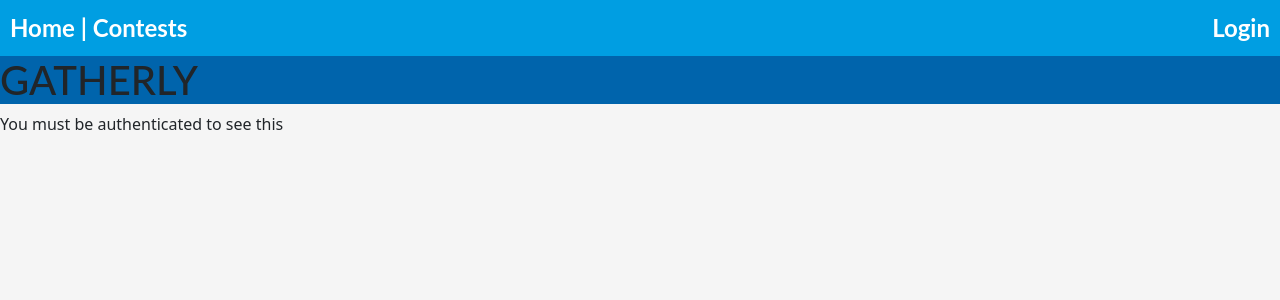
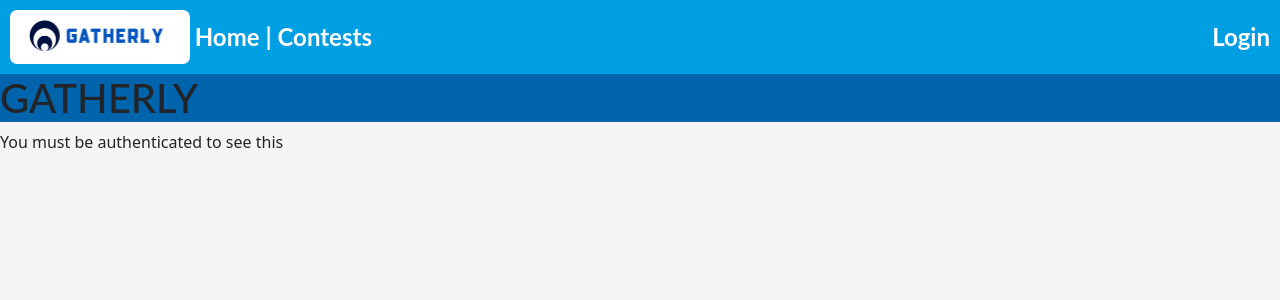
Before and after one commit to Rolandg24/Contest_Application, a Vue app in the folder vue/: page / in a window 1280 px wide. Shown: the top 300 px of the page. Built offline with nearby package versions, Linux system fonts and the light colour scheme.

Commit message:
prior to pull

```diff
--- a/vue/src/components/Header.vue
+++ b/vue/src/components/Header.vue
@@ -1,6 +1,7 @@
 <template>
     <div id="nav">
         <div class="left-links">
+            <img class="logo" src="../assets/Gatherly_Logo.png" alt="Logo">
             <router-link class="nav-link" v-bind:to="{ name: 'home' }">Home</router-link>&nbsp;|&nbsp;
             <router-link class="nav-link" v-bind:to="{ name: 'contests' }">Contests</router-link>
         </div>
@@ -32,6 +33,7 @@
     font-family: 'Lato', sans-serif;
     font-size: 1.5em;
     font-weight: bold;
+    align-items: center;
     /* flex: 0 1 auto;  */
     margin-right: auto;
     /* pushes it towards the left */
@@ -39,9 +41,16 @@
 
 .right-links {
     font-family: 'Lato', sans-serif;
+    align-items: center;
     /* flex: 0 1 auto;
     text-align: right; */
      font-size: 1.5em;
     font-weight: bold;
 }
+
+.logo {
+    max-width: 20%;
+    border-radius: 7px;
+    margin-right: .5%;
+}
 </style>
```
